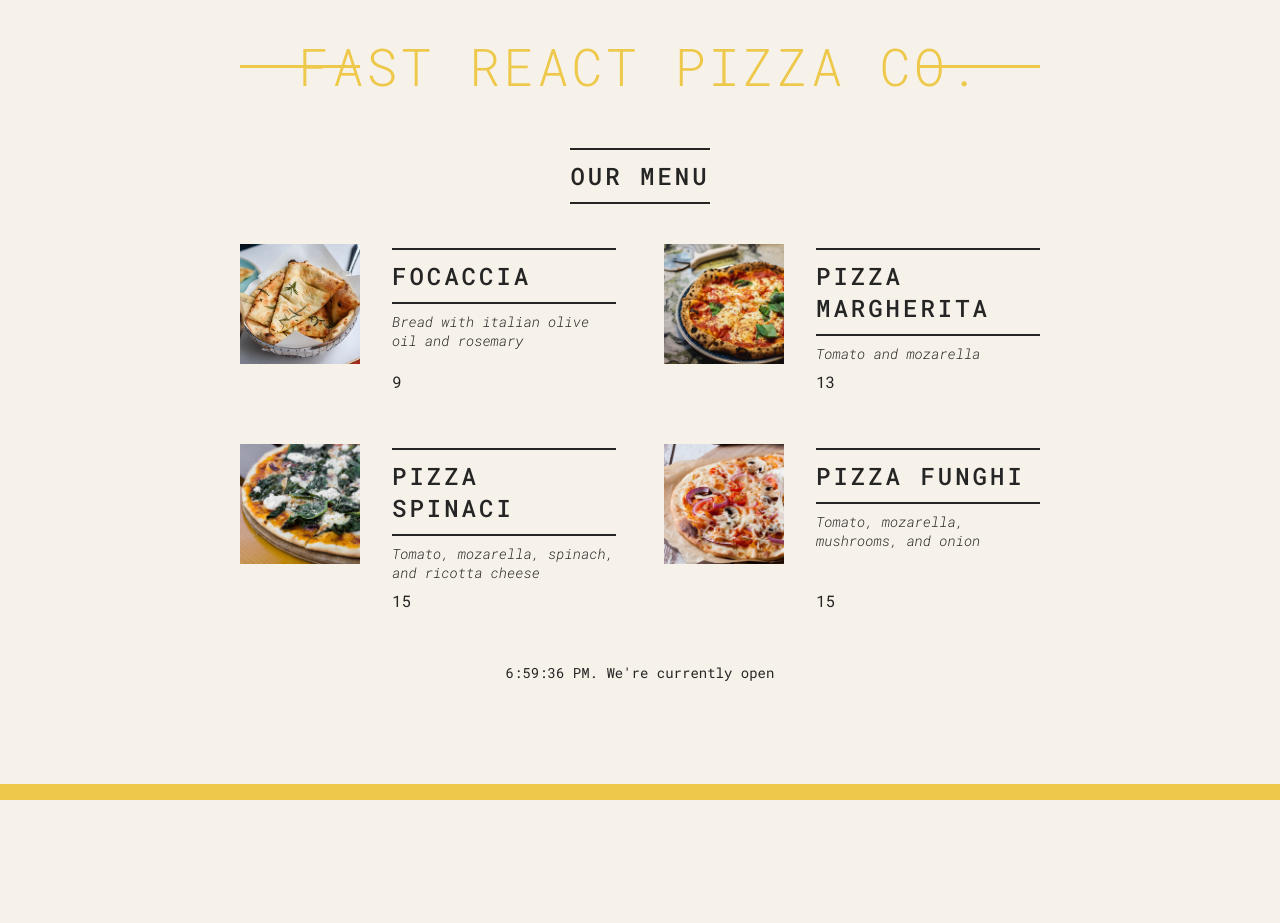
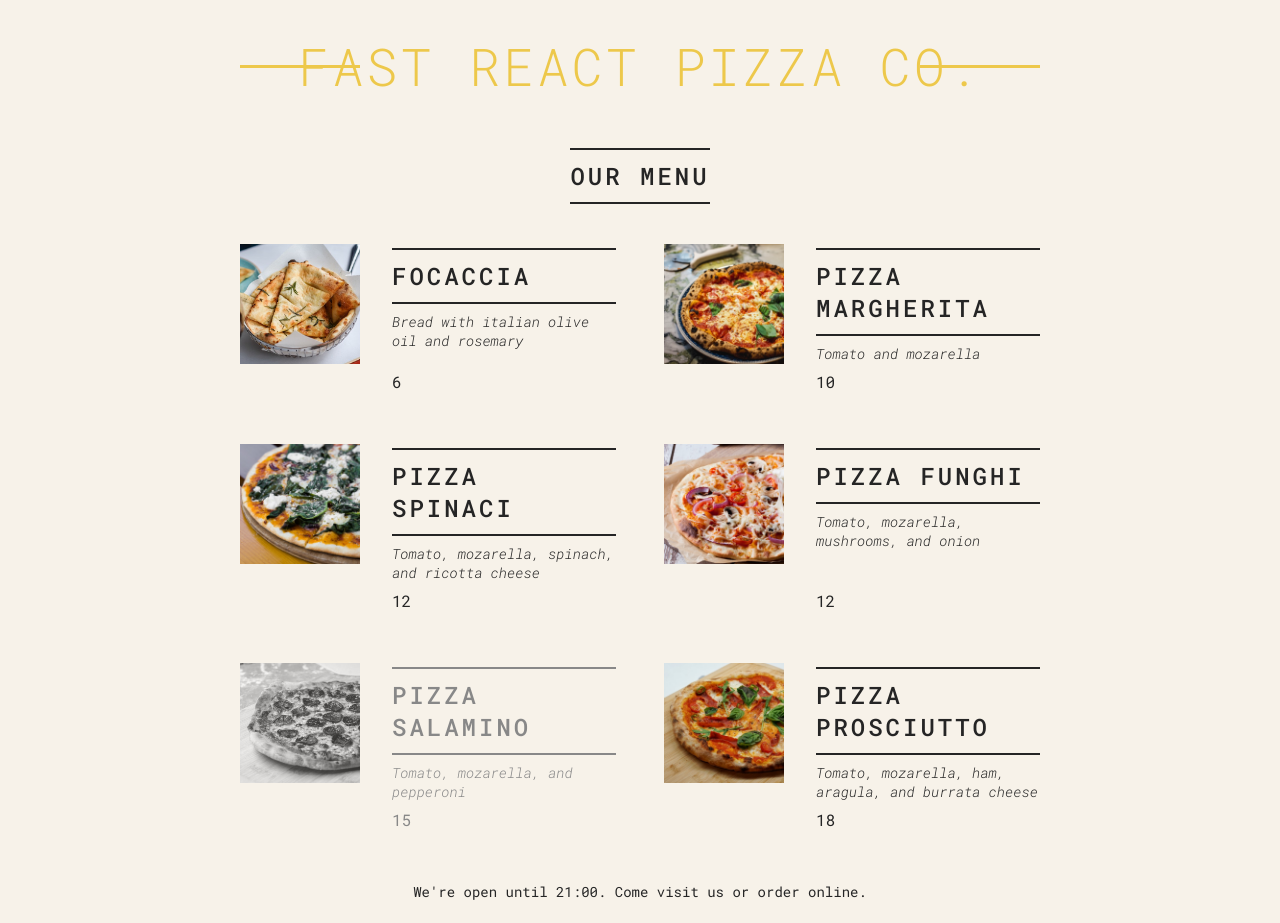
Before and after one commit to Shubhamm310320/pizza-menu, a React (Create React App) app: page / in a window 1280 px wide. Shown: the top 923 px of the page. Before the commit the page ends 800 px from the top, so only its background shows below. Built offline with nearby package versions, Linux system fonts and the light colour scheme; the HTML template or start-up script is replaced by a standard one.

Commit message:
conditional rendering with the && operator and why it should always be true or false and not 0

```diff
--- a/src/index.js
+++ b/src/index.js
@@ -70,42 +70,61 @@ function Menu() {
   return (
     <main className="menu">
       <h2>Our Menu</h2>
-      <div className="pizzas">
-        <Pizza pizza={pizzaData[0]} />
-        <Pizza pizza={pizzaData[1]} />
-        <Pizza pizza={pizzaData[2]} />
-        <Pizza pizza={pizzaData[3]} />
+      <Pizzas />
+    </main>
+  );
+}
+
+function Pizzas() {
+  return (
+    pizzaData.length > 0 && (
+      <ul className="pizzas">
+        {pizzaData.map((pizza) => (
+          <Pizza pizza={pizza} key={pizza.name} />
+        ))}
+      </ul>
+    )
+  );
+}
+
+function Pizza({ pizza }) {
+  return (
+    <li className={`pizza ${pizza.soldOut && "sold-out"}`}>
+      <img src={pizza.photoName} alt={pizza.name} />
+      <div>
+        <h2>{pizza.name}</h2>
+        <p>{pizza.ingredients}</p>
+        <span>{pizza.price}</span>
       </div>
-    </main>
+    </li>
   );
 }
 
 function Footer() {
   const hour = new Date().getHours();
-  const openHour = 12;
-  const closeHour = 22;
+  const openHour = 9;
+  const closeHour = 21;
+  const isOpen = hour >= openHour && hour <= closeHour;
 
-  if (hour >= openHour && hour <= closeHour)
-    console.log("We'r currently open!");
+  if (isOpen) console.log("We'r currently open!");
   else console.log("Sorry We're closed");
 
   return (
     <footer className="footer">
-      {new Date().toLocaleTimeString()}. We're currently open
+      {isOpen && (
+        <div className="order">
+          <p>We're open until {closeHour}:00. Come visit us or order online.</p>
+          <button className="btn">Order</button>
+        </div>
+      )}
+      {!isOpen && (
+        <p>
+          We're currently closed. Please visit between {openHour}:00 -{" "}
+          {closeHour}
+          :00
+        </p>
+      )}
     </footer>
-  );
-}
-
-function Pizza({ pizza }) {
-  return (
-    <div className="pizza">
-      <img src={pizza.photoName} alt={pizza.name} />
-      <div>
-        <h2>{pizza.name}</h2>
-        <p>{pizza.ingredients}</p>
-        <span>{pizza.price + 3}</span>
-      </div>
-    </div>
   );
 }
 
```
